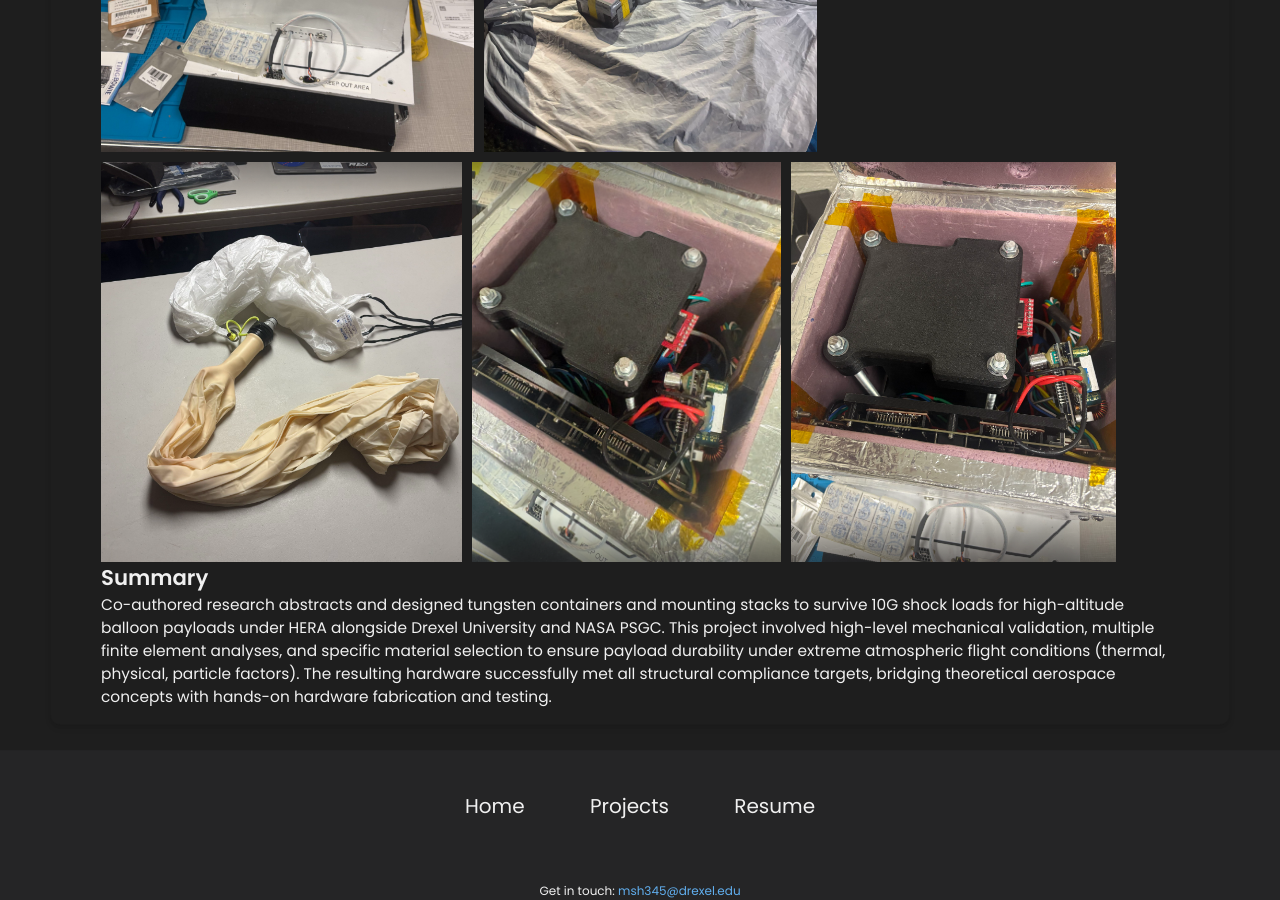
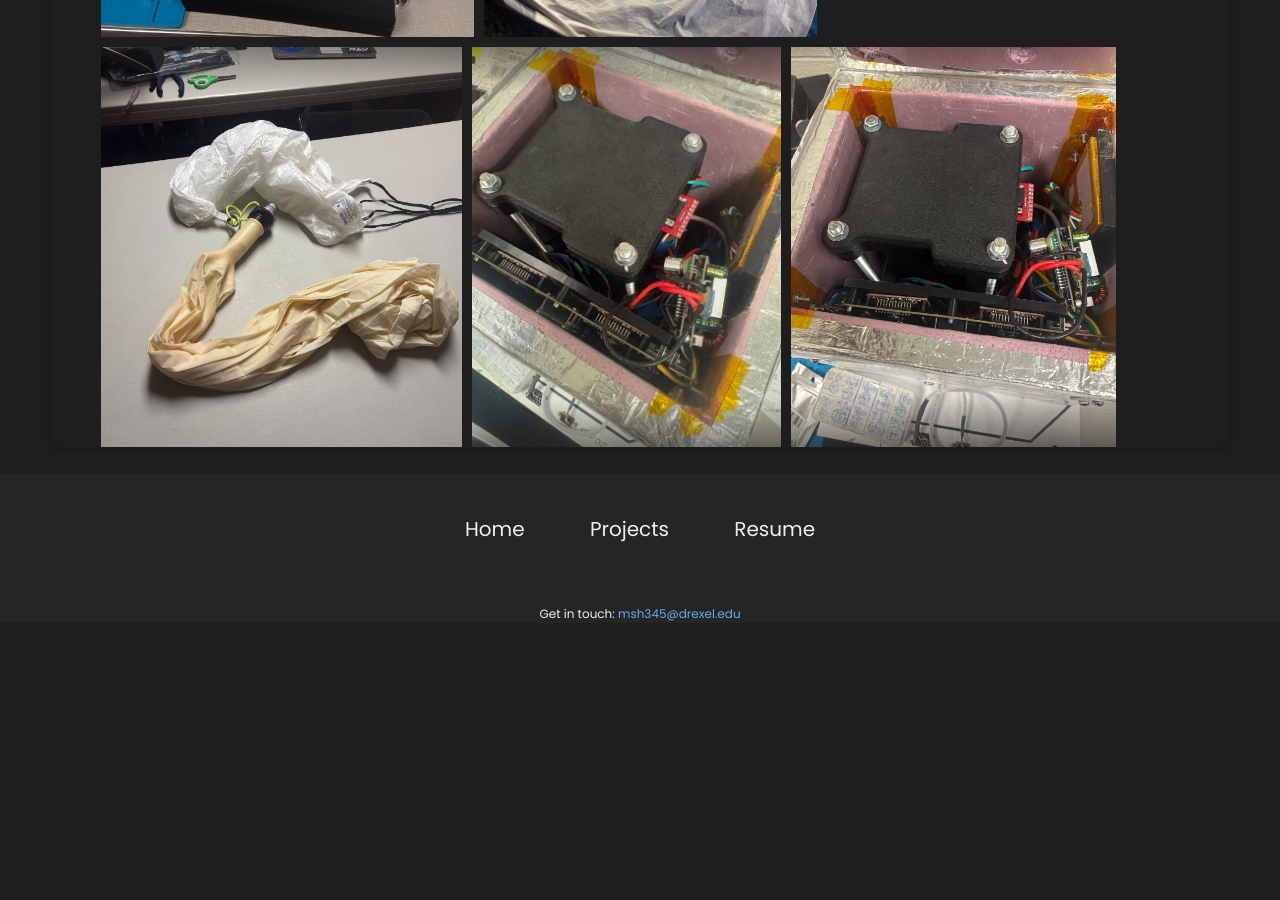
Before and after one commit to MuHasOfficial/MuHasOfficial.github.io, a Jekyll site: the page built from _projects/HASP/index.md, in a window 1280 px wide and 900 px high, scrolled down 1035 px. Built offline with Jekyll 4.4.1, drawn with Linux system fonts in a browser that asks for light colours; after the commit the page ends 1658 px from its top, so only the background shows below that; some of the changed text lies outside the part shown.

Commit message:
Refactor HASP project documentation
Removed project overview and summary sections to streamline content.

```diff
--- a/_projects/HASP/index.md
+++ b/_projects/HASP/index.md
@@ -11,8 +11,6 @@
 
 ---
 
-## Project Overview
-Worked with the **HERA (High-Altitude Engineering for Research in Astrophysics)** team at Drexel University and the Pennsylvania Space Grant Consortium. Created high-altitude balloon equipment design and engineered tungsten payload mounting stacks capable of surviving extreme 10G shock loads.
 
 ## Key Engineering Features
 - **High-G Shock Load Design:** Engineered and analyzed (FMEA) mounting assemblies to survive 10G vertical and horizontal shock forces encountered during balloon launch and termination (parachute deployment).
@@ -21,6 +19,3 @@
 
 ## Project Gallery
 {% include image-gallery.html images="hasp1.png, hasp2.png, hasp3.png, hasp4.png, hasp5.png" height="400" %}
-
-## Summary
-Co-authored research abstracts and designed tungsten containers and mounting stacks to survive 10G shock loads for high-altitude balloon payloads under HERA alongside Drexel University and NASA PSGC. This project involved high-level mechanical validation, multiple finite element analyses, and specific material selection to ensure payload durability under extreme atmospheric flight conditions (thermal, physical, particle factors). The resulting hardware successfully met all structural compliance targets, bridging theoretical aerospace concepts with hands-on hardware fabrication and testing.
```
